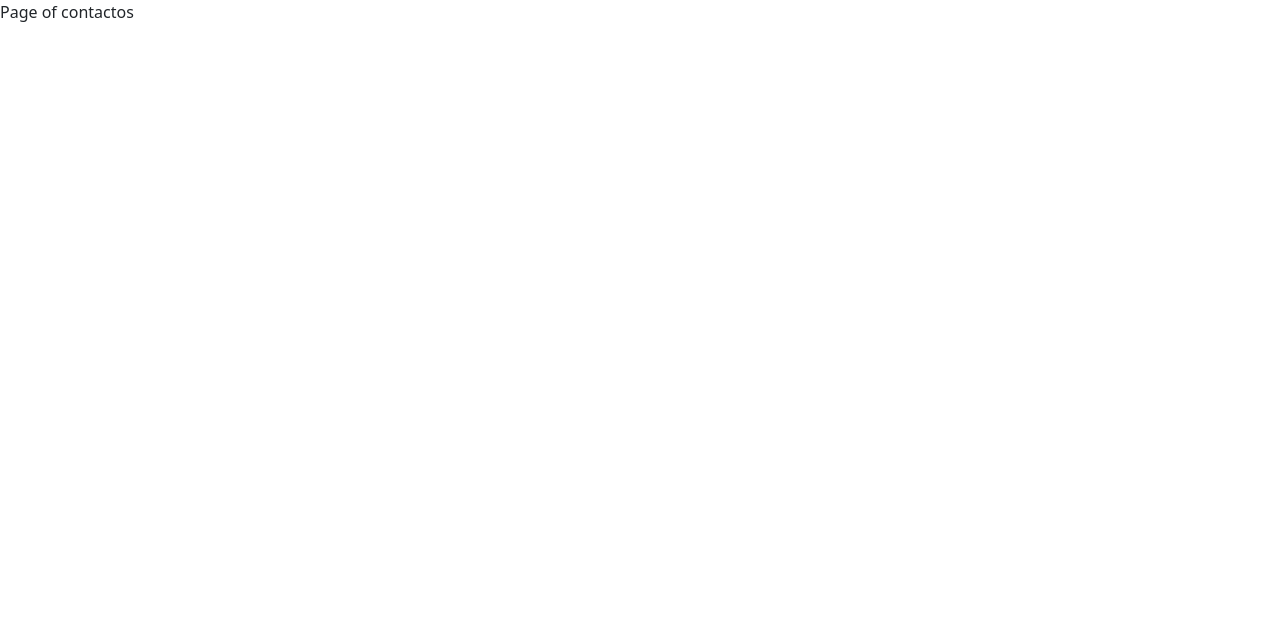
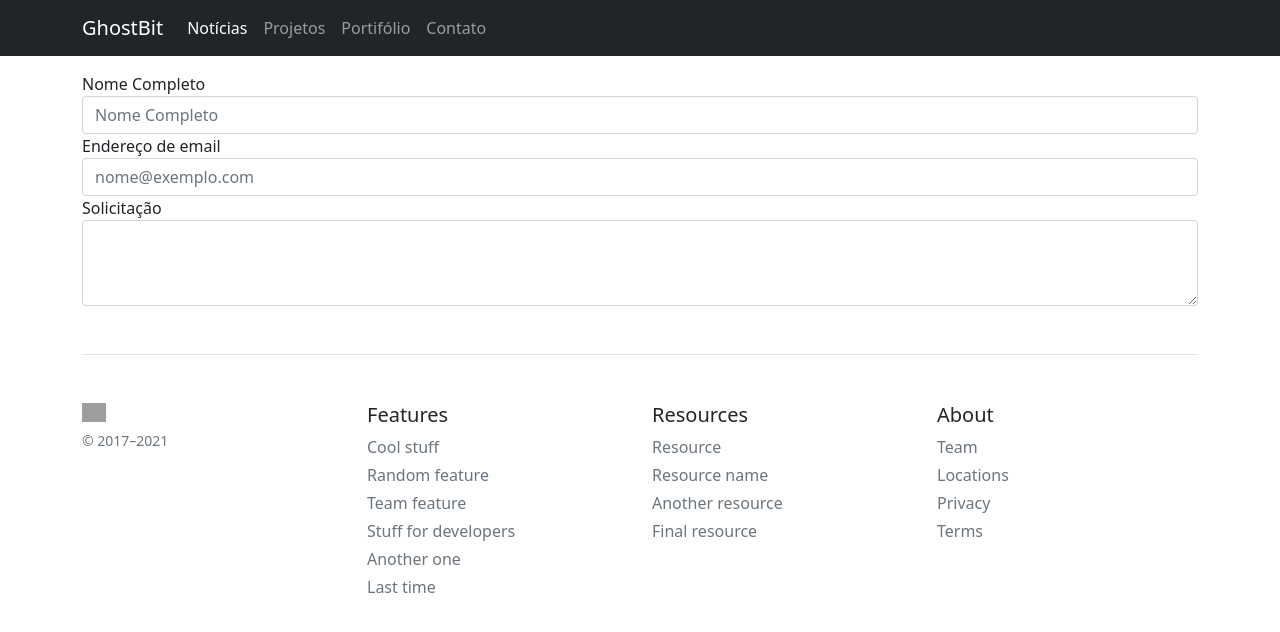
Before and after one commit to jonatasvnascimento/ghostbit, a React (Create React App) app: page /contato in a window 1280 px wide. Shown: the top 632 px of the page. Built offline with nearby package versions, Linux system fonts and the light colour scheme; grey boxes are pictures that could not be loaded.

Commit message:
Config Contatos

```diff
--- a/src/components/index.js
+++ b/src/components/index.js
@@ -1,3 +1,4 @@
 export { default as Header } from './Header/Header'
 export { default as Body} from './Body/Body'
 export { default as Footer } from './Footer/Footer'
+export { default as Contatos } from '../page/Contato/Contato'
--- a/src/page/Contato/Contato.jsx
+++ b/src/page/Contato/Contato.jsx
@@ -1,7 +1,28 @@
 import React from 'react'
+import { Header, Footer } from '../../components/index'
 
-export default function Contato(){
-    return(
-        <div>Page of contactos</div>
+export default function Contato() {
+    return (
+        <div>
+            <Header></Header>
+            <div className="container mt-3">
+                <form>
+                    <div className="form-group">
+                        <label>Nome Completo</label>
+                        <input type="email" className="form-control" id="exampleFormControlInput1" placeholder="Nome Completo" />
+                    </div>
+                    <div className="form-group">
+                        <label >Endereço de email</label>
+                        <input type="email" className="form-control" id="exampleFormControlInput1" placeholder="nome@exemplo.com" />
+                    </div>
+
+                    <div className="form-group">
+                        <label >Solicitação</label>
+                        <textarea className="form-control" id="exampleFormControlTextarea1" rows="3"></textarea>
+                    </div>
+                </form>
+            </div>
+            <Footer></Footer>
+        </div>
     )
 }
```
Also changed, not shown: src/api/api_noticias.jsx (added).
